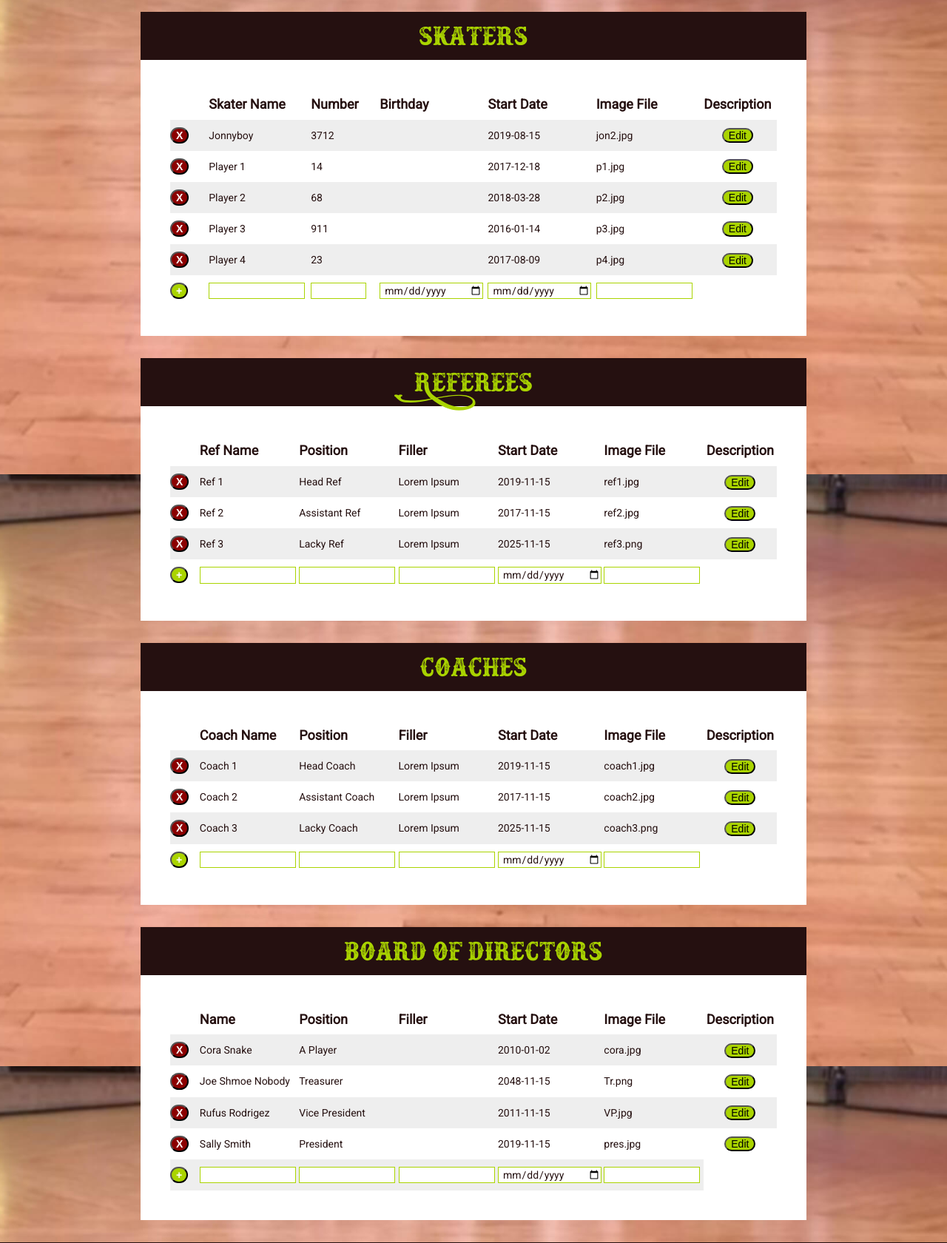
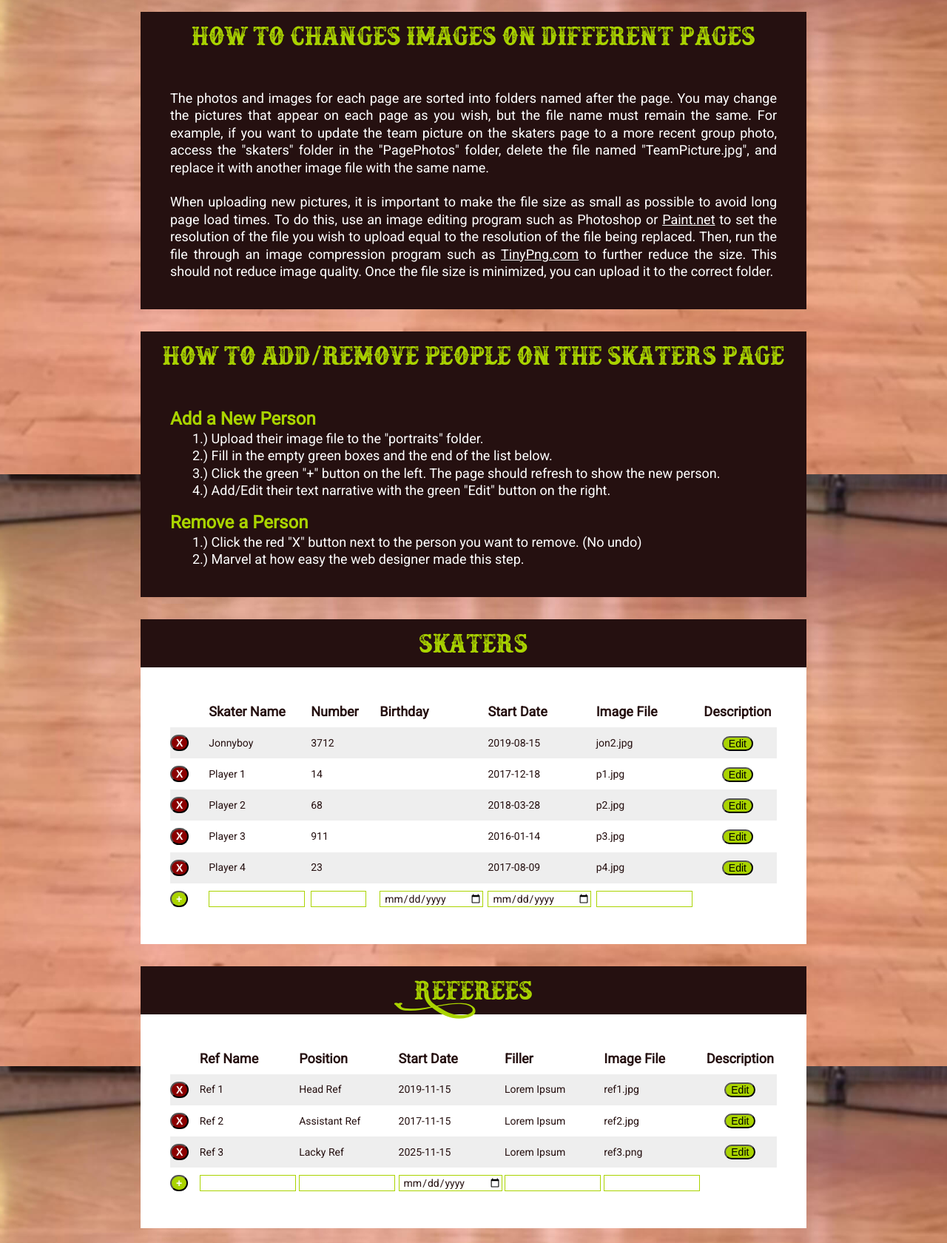
Before and after one commit to Carlson-Jonathan/RocketCityRebels, a PHP site: page /rebels/pages/admin.php in a window 1280 px wide. Shown: the part 159-1839 px from the top of the page at 74% size. Run offline with PHP 8.4, Linux system fonts and the light colour scheme; data comes from the database, SQL or seed files in the repository; data that the repository does not hold is empty; some libraries are stand-ins or nearby versions; some web fonts are replaced.

Commit message:
Enabled much of the php coding on the admin skaters page

```diff
--- a/pages/admin.php
+++ b/pages/admin.php
@@ -16,6 +16,49 @@
     <main>
         <div class="start"></div>
         <!-------------------------------------------------------------------->
+        <h2>How to changes images on different pages</h2>
+        <div class="row">
+            <p class="lighttext" style="font-size: 18px">
+                The photos and images for each page are sorted into folders named
+                after the page. You may change the pictures that appear on each
+                page as you wish, but the file name must remain the same. For
+                example, if you want to update the team picture on the skaters
+                page to a more recent group photo, access the "skaters" folder
+                in the "PagePhotos" folder, delete the file named
+                "TeamPicture.jpg", and replace it with another image file with
+                the same name.<br><br>
+                When uploading new pictures, it is important to make the file
+                size as small as possible to avoid long page load times. To do
+                this, use an image editing program such as Photoshop or
+                <a href="https://www.getpaint.net/download.html">Paint.net</a>
+                to set the resolution of the file you wish to upload equal to
+                the resolution of the file being replaced. Then, run the file
+                through an image compression program such as
+                <a href="https://tinypng.com/">TinyPng.com</a> to further
+                reduce the size. This should not reduce image quality. Once the
+                file size is minimized, you can upload it to the correct folder.
+            </p>
+        </div>
+
+        <h2>How to add/remove people on the skaters page</h2>
+        <div class="row">
+            <h3 style="color: #aad400">Add a New Person</h3>
+            <p class="lighttext" style="font-size: 18px; margin-left: 30px">
+                1.) Upload their image file to the "portraits" folder.<br>
+                2.) Fill in the empty green boxes and the end of the list below.<br>
+                3.) Click the green "+" button on the left. The page should
+                refresh to show the new person.<br>
+                4.) Add/Edit their text narrative with the green "Edit" button
+                on the right.
+            </p><br>
+
+            <h3 style="color: #aad400">Remove a Person</h3>
+            <p class="lighttext" style="font-size: 18px; margin-left: 30px">
+                1.) Click the red "X" button next to the person you want to remove.
+                (No undo)<br>
+                2.) Marvel at how easy the web designer made this step.
+            </p>
+        </div>
 
         <h2>Skaters</h2>
         <div class="row2">
--- a/pages/skaters.php
+++ b/pages/skaters.php
@@ -16,8 +16,8 @@
     <main>
         <div class="start"></div>
 
-        <h2>Rocket City Rebels Team 2019</h2>
-        <img src="../images/teampic.jpg"><br><br>
+        <h2>Rocket City Rebels Team</h2>
+        <img src="../images/PagePhotos/SkatersPage/TeamPicture.jpg"><br><br>
 
         <!-------------------------------------------------------------------->
 
--- a/scripts/admin/getboardDB.php
+++ b/scripts/admin/getboardDB.php
@@ -19,8 +19,8 @@ echo "
             <th></th>
             <th>Name</th>
             <th>Position</th>
-            <th>Filler</th>
             <th>Start Date</th>
+            <th>Contact</th>
             <th>Image File</th>
             <th style='text-align: center'>Description</th>
         </tr>
@@ -28,40 +28,47 @@ echo "
 
 // Extract and prepare table from database
 while($row = $boardList->fetch(PDO::FETCH_ASSOC)) {
+    $board_id = $row['person_id'];
     $name = $row['name'];
     $position = $row['position'];
-    $filler = $row['filler'];
     $start = $row['start'];
+    $contact = $row['contact'];
+    $image = $row['image'];
     $description = $row['description'];
-    $image = $row['image'];
 
-    // Display modifiable skater table information
+    // Display Board of Directors table information
     echo "
         <tr>
-            <td style='width: 10px'>
-                <button type='text' class='delete'>X</button>
-            </td>
+            <form method='POST'
+            action='../scripts/admin/removePerson.php?person_id=" . $board_id . "'>
+                <td><input type='submit' class='delete' value='X'></td>
+                <input type='hidden' name='table' value='board'>
+            </form>
+
             <td><p class='darktext'>$name</p></td>
             <td><p class='darktext'>$position</p></td>
-            <td><p class='darktext'>$filler</p></td>
             <td><p class='darktext'>$start</p></td>
+            <td><p class='darktext'>$contact</p></td>
             <td><p class='darktext'>$image</p></td>
             <td style='text-align: center'><button type='text' class='edit'>Edit</button></td>
         </tr>
     ";
 }
 
-// Add additional player to database
+// Add additional board member to database
 echo "
         <tr>
-            <td style='width: 10px'>
-                <button type='text' class='delete' style='background-color: #aad400'>+</button>
-            </td>
-            <td><input class='darktext' type='text' maxlength='49'></td>
-            <td><input class='darktext' type='text' maxlength='29'></td>
-            <td><input class='darktext' type='text' maxlength='49'></td>
-            <td><input class='darktext' type='date'></td>
-            <td><input class='darktext' type='text' maxlength='19'></td>
+            <form method='POST' action='../scripts/admin/addPerson.php'>
+
+                <td><input type='submit' class='delete' value='+' style='background-color: #aad400'></td>
+                <td><input class='darktext' type='text' name='name' maxlength='49' required></td>
+                <td><input class='darktext' type='text' name='position' required></td>
+                <td><input class='darktext' type='date' name='start' required></td>
+                <td><input class='darktext' type='text' name='contact' required></td>
+                <td><input class='darktext' type='text' name='image' maxlength='19' required></td>
+                <input type='hidden' name='table' value='board'>
+            </form>
+        </tr>
     </table>
 ";
 
--- a/scripts/admin/getcoachDB.php
+++ b/scripts/admin/getcoachDB.php
@@ -19,8 +19,8 @@ echo "
             <th></th>
             <th>Coach Name</th>
             <th>Position</th>
+            <th>Start Date</th>
             <th>Filler</th>
-            <th>Start Date</th>
             <th>Image File</th>
             <th style='text-align: center'>Description</th>
         </tr>
@@ -28,40 +28,47 @@ echo "
 
 // Extract and prepare table from database
 while($row = $coachList->fetch(PDO::FETCH_ASSOC)) {
+    $coach_id = $row['person_id'];
     $name = $row['name'];
     $position = $row['position'];
+    $start = $row['start'];
     $filler = $row['filler'];
-    $start = $row['start'];
+    $image = $row['image'];
     $description = $row['description'];
-    $image = $row['image'];
 
-    // Display modifiable skater table information
+    // Display coaches table information
     echo "
         <tr>
-            <td style='width: 10px'>
-                <button type='text' class='delete'>X</button>
-            </td>
+            <form method='POST'
+            action='../scripts/admin/removePerson.php?person_id=" . $coach_id . "'>
+                <td><input type='submit' class='delete' value='X'></td>
+                <input type='hidden' name='table' value='coaches'>
+            </form>
+
             <td><p class='darktext'>$name</p></td>
             <td><p class='darktext'>$position</p></td>
+            <td><p class='darktext'>$start</p></td>
             <td><p class='darktext'>$filler</p></td>
-            <td><p class='darktext'>$start</p></td>
             <td><p class='darktext'>$image</p></td>
             <td style='text-align: center'><button type='text' class='edit'>Edit</button></td>
         </tr>
     ";
 }
 
-// Add additional player to database
+// Add additional coach to database
 echo "
         <tr>
-            <td style='width: 10px'>
-                <button type='text' class='delete' style='background-color: #aad400'>+</button>
-            </td>
-            <td><input class='darktext' type='text' maxlength='49'></td>
-            <td><input class='darktext' type='text' maxlength='29'></td>
-            <td><input class='darktext' type='text' maxlength='49'></td>
-            <td><input class='darktext' type='date'></td>
-            <td><input class='darktext' type='text' maxlength='19'></td>
+            <form method='POST' action='../scripts/admin/addPerson.php'>
+
+                <td><input type='submit' class='delete' value='+' style='background-color: #aad400'></td>
+                <td><input class='darktext' type='text' name='name' maxlength='49' required></td>
+                <td><input class='darktext' type='text' name='position' required></td>
+                <td><input class='darktext' type='date' name='start' required></td>
+                <td><input class='darktext' type='text' name='filler' required></td>
+                <td><input class='darktext' type='text' name='image' maxlength='19' required></td>
+                <input type='hidden' name='table' value='coaches'>
+            </form>
+        </tr>
     </table>
 ";
 
--- a/scripts/admin/getrefsDB.php
+++ b/scripts/admin/getrefsDB.php
@@ -19,8 +19,8 @@ echo "
             <th></th>
             <th>Ref Name</th>
             <th>Position</th>
+            <th>Start Date</th>
             <th>Filler</th>
-            <th>Start Date</th>
             <th>Image File</th>
             <th style='text-align: center'>Description</th>
         </tr>
@@ -28,40 +28,47 @@ echo "
 
 // Extract and prepare table from database
 while($row = $refList->fetch(PDO::FETCH_ASSOC)) {
+    $ref_id = $row['person_id'];
     $name = $row['name'];
     $position = $row['position'];
+    $start = $row['start'];
     $filler = $row['filler'];
-    $start = $row['start'];
+    $image = $row['image'];
     $description = $row['description'];
-    $image = $row['image'];
 
-    // Display modifiable skater table information
+    // Display referee table information
     echo "
         <tr>
-            <td style='width: 10px'>
-                <button type='text' class='delete'>X</button>
-            </td>
+            <form method='POST'
+            action='../scripts/admin/removePerson.php?person_id=" . $ref_id . "'>
+                <td><input type='submit' class='delete' value='X'></td>
+                <input type='hidden' name='table' value='referees'>
+            </form>
+
             <td><p class='darktext'>$name</p></td>
             <td><p class='darktext'>$position</p></td>
+            <td><p class='darktext'>$start</p></td>
             <td><p class='darktext'>$filler</p></td>
-            <td><p class='darktext'>$start</p></td>
             <td><p class='darktext'>$image</p></td>
             <td style='text-align: center'><button type='text' class='edit'>Edit</button></td>
         </tr>
     ";
 }
 
-// Add additional player to database
+// Add additional referee to database
 echo "
         <tr>
-            <td style='width: 10px'>
-                <button type='text' class='delete' style='background-color: #aad400'>+</button>
-            </td>
-            <td><input class='darktext' type='text' maxlength='49'></td>
-            <td><input class='darktext' type='text' maxlength='29'></td>
-            <td><input class='darktext' type='text' maxlength='49'></td>
-            <td><input class='darktext' type='date'></td>
-            <td><input class='darktext' type='text' maxlength='19'></td>
+            <form method='POST' action='../scripts/admin/addPerson.php'>
+
+                <td><input type='submit' class='delete' value='+' style='background-color: #aad400'></td>
+                <td><input class='darktext' type='text' maxlength='49' name='name' required></td>
+                <td><input class='darktext' type='text' name='position' required></td>
+                <td><input class='darktext' type='date' name='start' required></td>
+                <td><input class='darktext' type='text' name='filler' required></td>
+                <td><input class='darktext' type='text' name='image' maxlength='19' required></td>
+                <input type='hidden' name='table' value='referees'>
+            </form>
+        </tr>
     </table>
 ";
 
--- a/scripts/admin/getskatersDB.php
+++ b/scripts/admin/getskatersDB.php
@@ -28,6 +28,7 @@ echo "
 
 // Extract and prepare table from database
 while($row = $skaterList->fetch(PDO::FETCH_ASSOC)) {
+    $player_id = $row['person_id'];
     $name = $row['name'];
     $number = $row['number'];
     $dob = $row['dob'];
@@ -38,9 +39,12 @@ while($row = $skaterList->fetch(PDO::FETCH_ASSOC)) {
     // Display skater table information
     echo "
         <tr>
-            <td style='width: 10px'>
-                <button type='text' class='delete'>X</button>
-            </td>
+            <form method='POST'
+            action='../scripts/admin/removePerson.php?person_id=" . $player_id . "'>
+                <td><input type='submit' class='delete' value='X'></td>
+                <input type='hidden' name='table' value='skaters'>
+            </form>
+
             <td><p class='darktext'>$name</p></td>
             <td><p class='darktext'>$number</p></td>
             <td><p class='darktext'>$dob</p></td>
@@ -56,14 +60,17 @@ while($row = $skaterList->fetch(PDO::FETCH_ASSOC)) {
 // Add additional player to database
 echo "
         <tr>
-            <td style='width: 10px'>
-                <button type='text' class='delete' style='background-color: #aad400'>+</button>
-            </td>
-            <td><input class='darktext' type='text' maxlength='49'></td>
-            <td><input class='darktext' type='number' style='width: 75px'></td>
-            <td><input class='darktext' type='date'></td>
-            <td><input class='darktext' type='date'></td>
-            <td><input class='darktext' type='text' maxlength='19'></td>
+            <form method='POST' action='../scripts/admin/addPerson.php'>
+
+                <td><input type='submit' class='delete' value='+' style='background-color: #aad400'></td>
+                <td><input class='darktext' type='text' maxlength='49' name='name' required></td>
+                <td><input class='darktext' type='number' name='number' required></td>
+                <td><input class='darktext' type='date' name='dob' required></td>
+                <td><input class='darktext' type='date' name='start' required></td>
+                <td><input class='darktext' type='text' name='image' maxlength='19' required></td>
+                <input type='hidden' name='table' value='skaters'>
+            </form>
+        </tr>
     </table>
 ";
 
--- a/styles/admin.css
+++ b/styles/admin.css
@@ -20,7 +20,7 @@ tr:nth-child(even) {
 }
 
 input[type=number] {
-    width: 50px;
+    width: 75px;
     font-size: 14px;
     padding-left: 5px;
     border: solid #aad400 1px;
```
Also changed, not shown: Rebels Database.sql (+26 -6 lines), scripts/admin/addPerson.php (added, +102 -0 lines), scripts/admin/removePerson.php (added, +24 -0 lines), images/PagePhotos/SkatersPage/TeamPicture.jpg (renamed from images/teampic.jpg), images/PagePhotos/readme.txt (added).
